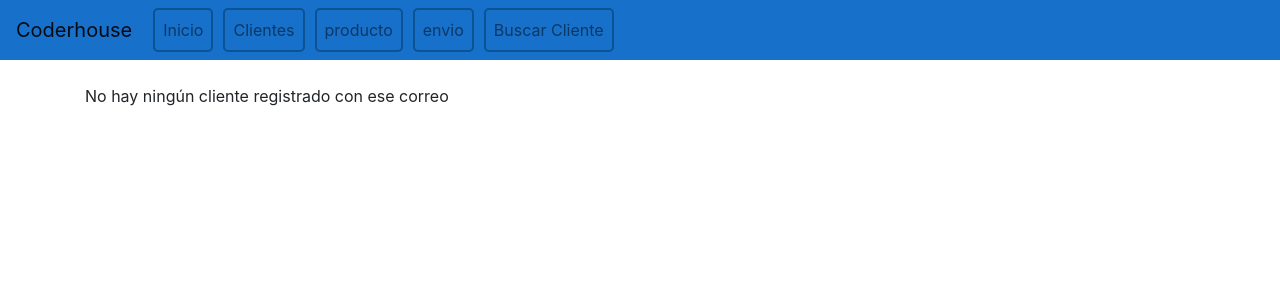
After one commit to IboConticello/python-3raPreentrega, a Django app: page /buscar/ in a window 1280 px wide. The commit adds this page. Shown: the top 300 px of the page. Run offline with Django 4.2, Linux system fonts and the light colour scheme; some libraries are stand-ins or nearby versions.

Commit message:
solved several issues

```diff
--- a/Tercera_Preentrega/mi_proyecto/mi_app/admin.py
+++ b/Tercera_Preentrega/mi_proyecto/mi_app/admin.py
@@ -1,6 +1,6 @@
 from django.contrib import admin
 from .models import *
 
-admin.site.register(ProductoForm)
-admin.site.register(ClienteForm)
-admin.site.register(EnvioForm)
+admin.site.register(Producto)
+admin.site.register(Cliente)
+admin.site.register(Envio)
--- a/Tercera_Preentrega/mi_proyecto/mi_app/templates/base.html
+++ b/Tercera_Preentrega/mi_proyecto/mi_app/templates/base.html
@@ -53,11 +53,17 @@
                 <li class="nav-item">
                     <a class="nav-link" href="{% url 'envio' %}">envio</a>
                 </li>
+                <li class="nav-item">
+                    <a class="nav-link" href="{% url 'busquedaCliente' %}">Buscar Cliente</a>
+                </li>
             </ul>
         </div>
     </nav>
     <div class="container mt-4">
 
+        {% block contenido%}
+
+        {% endblock %}
     </div>
 </body>
 </html>
--- a/Tercera_Preentrega/mi_proyecto/mi_app/templates/cliente.html
+++ b/Tercera_Preentrega/mi_proyecto/mi_app/templates/cliente.html
@@ -4,11 +4,11 @@
 
 <br>
 
-{% endblock %}
+{% block contenido%}
 
 <form method="post">{% csrf_token %}
 
-    {{form.as_p}}
+    {{formulario.as_p}}
     <input type="submit" value="Enviar" />
 
 
--- a/Tercera_Preentrega/mi_proyecto/mi_app/templates/inicio.html
+++ b/Tercera_Preentrega/mi_proyecto/mi_app/templates/inicio.html
@@ -1,11 +1,13 @@
 {% extends "base.html" %}
 
-{% block titulo %}
+{% block contenido%}
 
 <h1>INICIO</h1>
 
 
 
-<h2>Lorem ipsum dolor sit amet consectetur adipisicing elit. Sequi totam temporibus id quaerat esse! Autem cupiditate ad delectus harum accusamus debitis dolores. Impedit esse repellat aut ducimus, iure a neque.</h2>
+<h2>Hola, estas en el inicio! La pagina esta medio floja pero mejorará</h2>
+<br>
+<img src="../static/assets/img/pic_ono.jpg" alt="meme">
 
 {% endblock %}
--- a/Tercera_Preentrega/mi_proyecto/mi_app/templates/producto.html
+++ b/Tercera_Preentrega/mi_proyecto/mi_app/templates/producto.html
@@ -4,7 +4,7 @@
 
 <br>
 
-{% endblock %}
+{% block contenido%}
 
 <form action="{% url 'producto' %}" method="POST"> {% csrf_token %}
 
--- /dev/null
+++ b/Tercera_Preentrega/mi_proyecto/mi_app/templates/resultadoBusqueda.html
@@ -0,0 +1,19 @@
+{% extends "base.html" %}
+
+<h1>Resultado cliente</h1>
+
+<br>
+
+{% block contenido %}
+    {% if clientes %}
+        <ul style="color: rgb(18, 18, 119)">
+            {% for cliente in clientes %}
+                <li>{{ cliente.nombre }}</li>
+                <li>{{ cliente.apellido }}</li>
+                <li>{{ cliente.correo }}</li>
+            {% endfor %}
+        </ul>
+    {% else %}
+        <p>No hay ningún cliente registrado con ese correo</p>
+    {% endif %}
+{% endblock %}
--- a/Tercera_Preentrega/mi_proyecto/mi_app/urls.py
+++ b/Tercera_Preentrega/mi_proyecto/mi_app/urls.py
@@ -7,7 +7,9 @@ from .views import *
 
 urlpatterns = [
     path ('', inicio, name='inicio'),
-    path ('cliente/', ClienteForm, name='cliente'),
-    path ('producto/', ProductoForm, name='producto'),
-    path ('envio/', EnvioForm, name='envio'),
+    path ('cliente/', cliente_form_view, name='cliente'),
+    path ('producto/', producto_form_view, name='producto'),
+    path ('envio/', envio_form_view, name='envio'),
+    path ('busquedaCliente/', busqueda_cliente_view, name='busquedaCliente'),
+    path ('buscar/', buscar, name='buscar'),
 ]
--- a/Tercera_Preentrega/mi_proyecto/mi_app/views.py
+++ b/Tercera_Preentrega/mi_proyecto/mi_app/views.py
@@ -22,7 +22,7 @@ def cliente_form_view(request):
             nombre = info['nombre']
             apellido = info['apellido']
             correo = info['correo']
-            cliente = ClienteForm (nombre=nombre, apellido=apellido,correo=correo)
+            cliente = Cliente (nombre=nombre, apellido=apellido,correo=correo)
             cliente.save()
             return render(request, "inicio.html")
 
@@ -43,7 +43,7 @@ def producto_form_view(request):
             nombre = info['nombre']
             descripcion = info['descripcion']
             precio = info['precio']
-            producto = ProductoForm (nombre=nombre, descripcion=descripcion,precio=precio)
+            producto = Producto (nombre=nombre, descripcion=descripcion,precio=precio)
             producto.save()
             return render(request, "inicio.html")
 
@@ -58,12 +58,27 @@ def envio_form_view(request):
         print(form)
         if form.is_valid():
             info = form.cleaned_data
-            calle = info('calle')
-            altura = info('altura')
-            ciudad = info('ciudad')
-            envio = EnvioForm (calle=calle, altura=altura,ciudad=ciudad)
+            calle = info['calle']
+            altura = info['altura']
+            ciudad = info['ciudad']
+            envio = Envio (calle=calle, altura=altura,ciudad=ciudad)
             envio.save()
-            return render(request, "mi_app/inicio.html")
+            return render(request, "inicio.html")
     else:
         form = EnvioForm()
-    return render(request, "mi_app/envio.html", {"formulario":form})
+    return render(request, "envio.html", {"formulario":form})
+
+
+### busqueda ###
+
+def busqueda_cliente_view(request):
+    return render(request, "busquedaCliente.html")
+
+
+def buscar(request):
+    correo = request.GET.get('correo')
+    if correo:
+        clientes = Cliente.objects.filter(correo__icontains=correo)
+        return render(request, "resultadoBusqueda.html", {"clientes": clientes})
+    else:
+        return render(request, "resultadoBusqueda.html", {"clientes": None})
```
Also changed, not shown: Tercera_Preentrega/mi_proyecto/mi_app/forms.py (+4 -7 lines), Tercera_Preentrega/mi_proyecto/mi_app/models.py (+5 -3 lines), Tercera_Preentrega/mi_proyecto/mi_app/templates/busquedaCliente.html (added, +15 -0 lines), Tercera_Preentrega/mi_proyecto/mi_app/templates/envio.html (+5 -3 lines), Tercera_Preentrega/mi_proyecto/db.sqlite3, Tercera_Preentrega/mi_proyecto/mi_app/migrations/0001_initial.py (added), Tercera_Preentrega/mi_proyecto/mi_app/migrations/__init__.py (added), Tercera_Preentrega/mi_proyecto/mi_app/static/assets/img/pic_ono.jpg (added).
